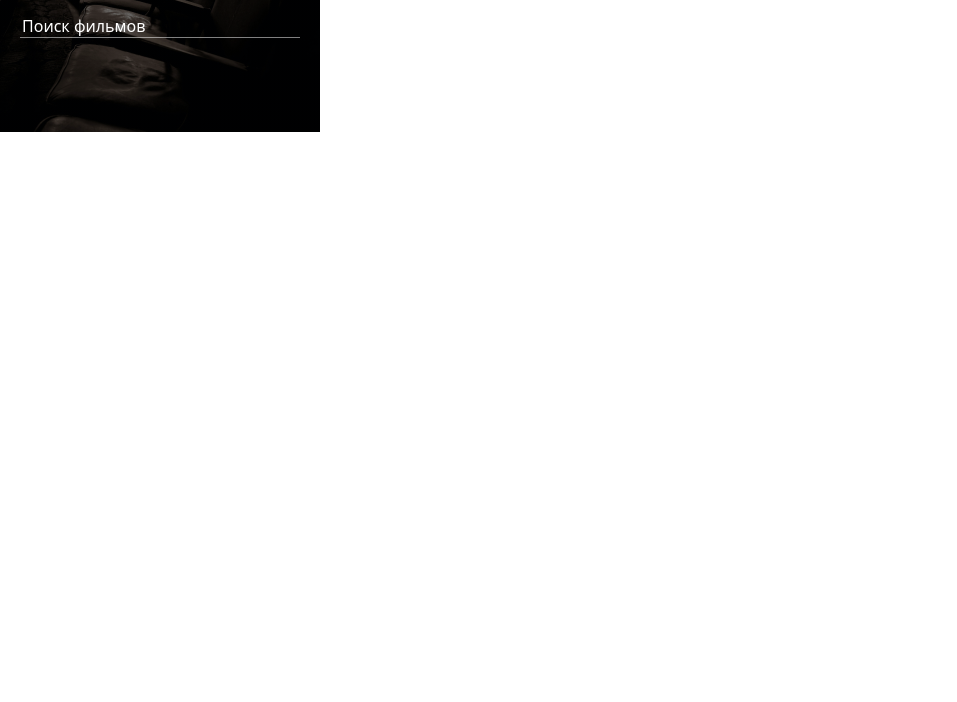
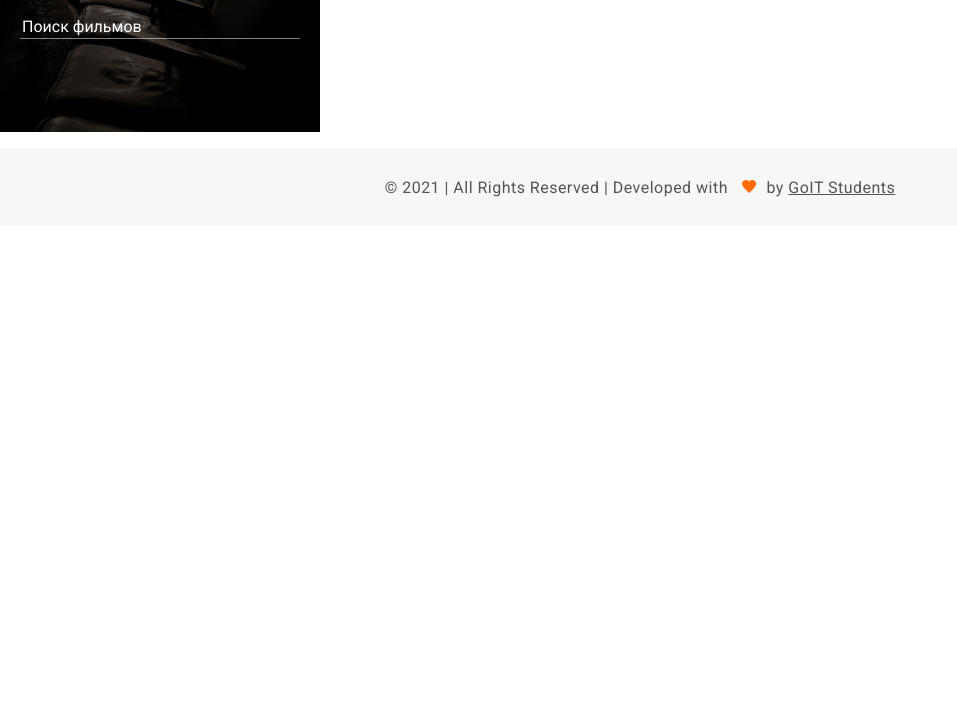
Before and after one commit to SergeySharashkin/js-comand-prog, a website built with Parcel: page src/index.html in a window 1280 px wide. Shown: the part 98-800 px from the top of the page, without its empty margins (0-957 px from the left). Built offline with nearby package versions, Linux system fonts and the light colour scheme; no server answers.

Commit message:
футер подлатал, убрал для хедера и футера дублирование тегов в основной структуре.остались инлуды там на месте футера и хедера

```diff
--- a/src/partials/footer.html
+++ b/src/partials/footer.html
@@ -1 +1,11 @@
-<footer></footer>
+<footer class="footer">
+  <div class="footer__contain">
+    <p class="footer__text">
+      &#169; 2021 | All Rights Reserved | Developed with<span>
+        <svg class="footer__icon" width="14" height="13">
+          <use href="../src/images/icons.svg#icon-love"></use>
+        </svg></span>by
+      <a class="footer__link" href="./">GoIT Students</a>
+    </p>
+  </div>
+</footer>
--- a/src/sass/base/_common.scss
+++ b/src/sass/base/_common.scss
@@ -9,8 +9,8 @@ html {
   }
 
   body {
-    color: $primary-text-color;
-    font-family: $primary-font;
+    color: $black-color;
+    font-family: $font;
     letter-spacing: 0.03em;
   }
   h1,
--- a/src/sass/main.scss
+++ b/src/sass/main.scss
@@ -3,7 +3,8 @@
  * Все паршалы подключаются сюда.
  */
 
-// Стили для файла с примером HTML-фрагмента
+@import './utils/variables';
+@import './base/common';
 @import './partials/header';
 @import './partials/main';
 @import './partials/footer';
--- a/src/sass/partials/_footer.scss
+++ b/src/sass/partials/_footer.scss
@@ -0,0 +1,51 @@
+.footer {
+  margin-left: auto;
+  margin-right: auto;
+  background-color: $sec-bg-color;
+
+  //
+}
+.footer__contain {
+  margin: 0 auto;
+  padding: 29px 30px 30px 30px;
+  max-width: 320px;
+
+  //   background-color: green;
+  @media screen and (min-width: 768px) {
+    padding: 30px 0 28px 0;
+    max-width: 768px;
+  }
+  @media screen and (min-width: 1024px) {
+    max-width: 1024px;
+  }
+}
+.footer__text {
+  font-family: $font;
+  font-size: 14px;
+
+  line-height: 1.14;
+  text-align: center;
+  color: $gray-color;
+  &>span {
+    margin: 0 10px 0 10px;
+}
+  @media screen and (min-width: 768px) {
+    font-size: 16px;
+    line-height: 1.19;
+
+    // max-width: 60%;
+  }
+}
+.footer__link {
+  color: $gray-color;
+  @media screen and (min-width: 768px) {
+    font-size: 16px;
+    // max-width: 60%;
+  }
+}
+
+.footer__icon {
+  fill: $orange-color;
+
+
+}
--- a/src/sass/partials/_header.scss
+++ b/src/sass/partials/_header.scss
@@ -10,6 +10,14 @@
 .header__links-container {
   display: flex;
   align-items: baseline;
+  max-width: 320px;
+  //   background-color: green;
+    @media screen and (min-width: 768px) {
+      max-width: 768px;
+    }
+    @media screen and (min-width: 1024px) {
+      max-width: 1024px;
+  }
 }
 .header__links {
     display: flex;
```
